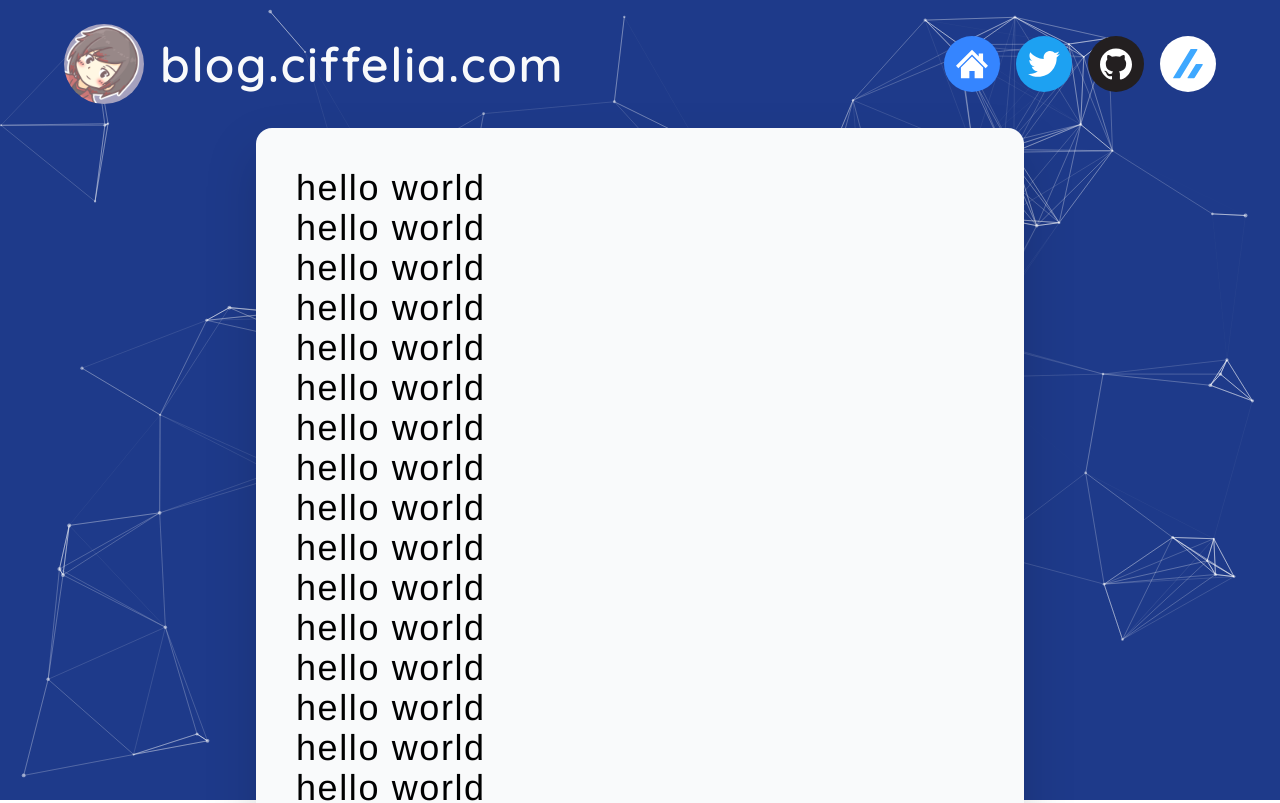
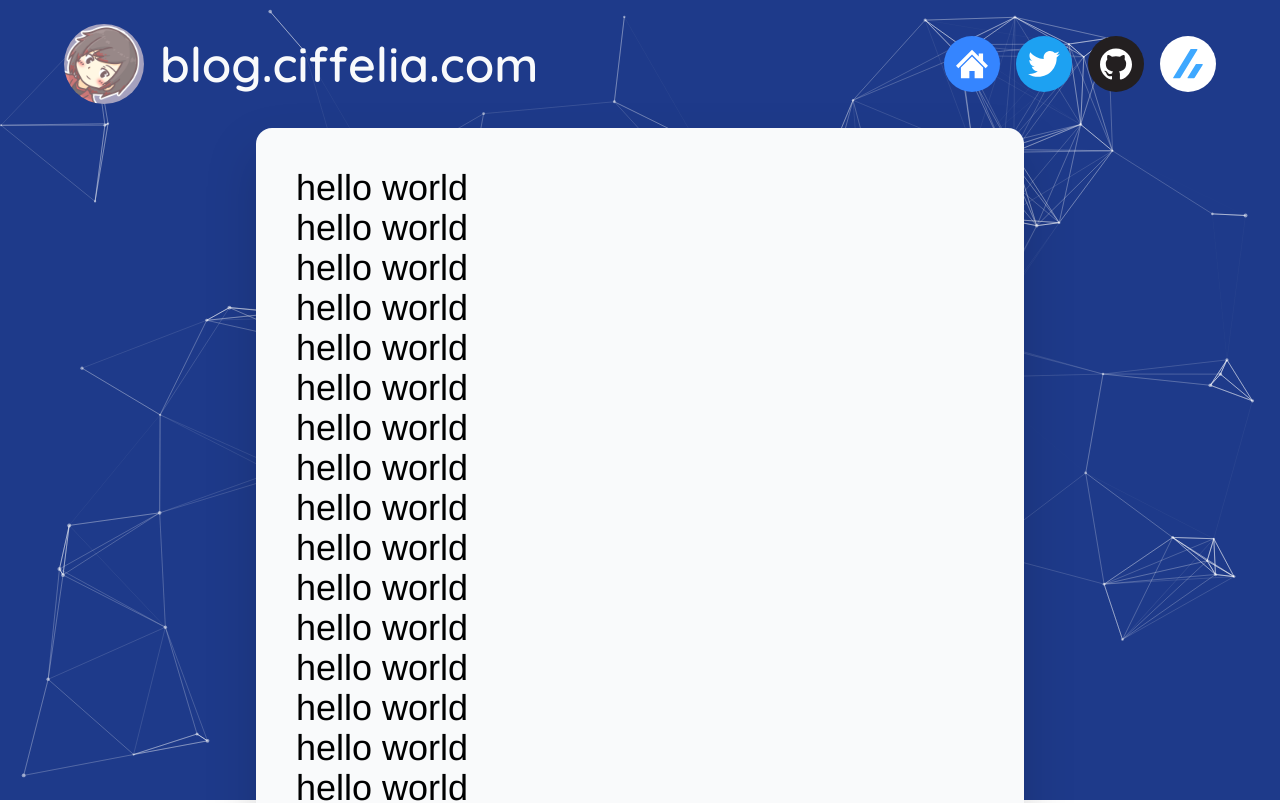
Before and after one commit to ciffelia/blog.ciffelia.com, a Next.js app: page / in a window 1280 px wide. Shown: the top 803 px of the page. Built offline with nearby package versions, Linux system fonts and the light colour scheme; what @tailwindcss/typography would draw is missing.

Commit message:
Tweak font style

```diff
--- a/src/styles.css
+++ b/src/styles.css
@@ -3,8 +3,3 @@
 @tailwind base;
 @tailwind components;
 @tailwind utilities;
-
-html {
-  font-size: 16px;
-  letter-spacing: 0.1em;
-}
--- a/tailwind.config.js
+++ b/tailwind.config.js
@@ -13,6 +13,8 @@ module.exports = {
         DEFAULT: {
           css: {
             maxWidth: 'none', // Unset max-width: 65ch on .prose
+            fontSize: '16px',
+            letterSpacing: '0.1em',
             textAlign: 'justify',
           },
         },
```
